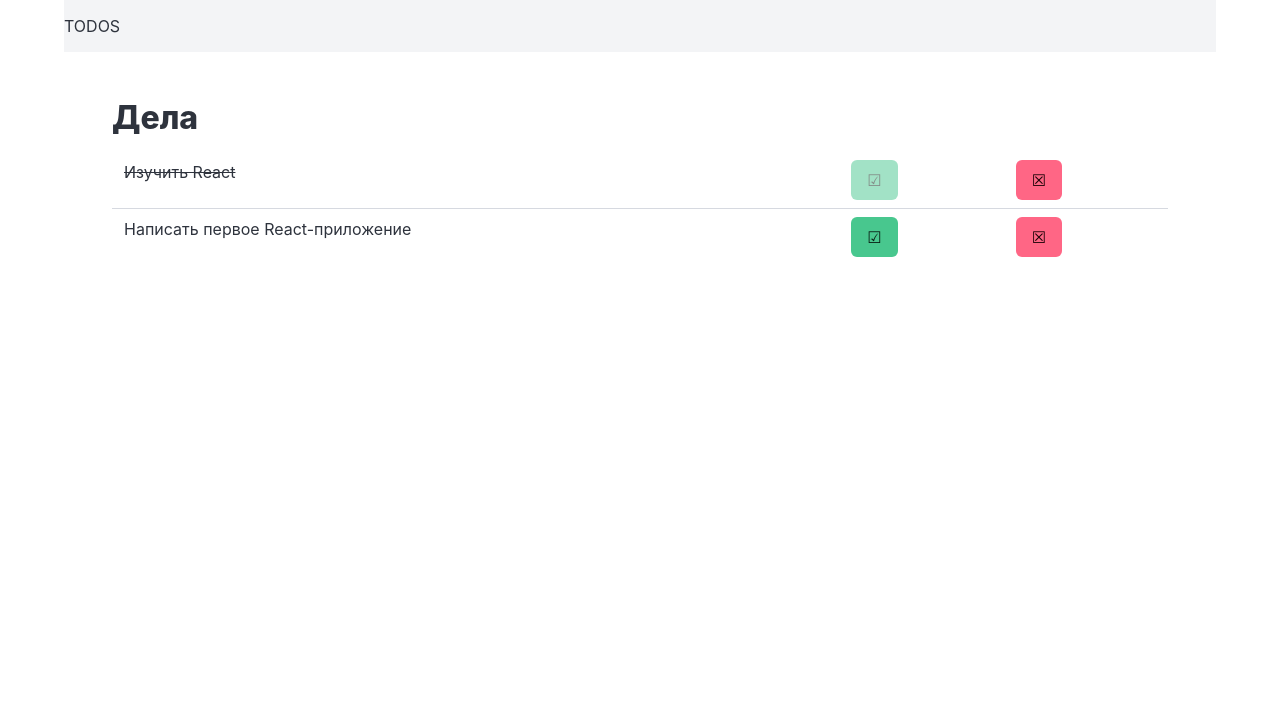
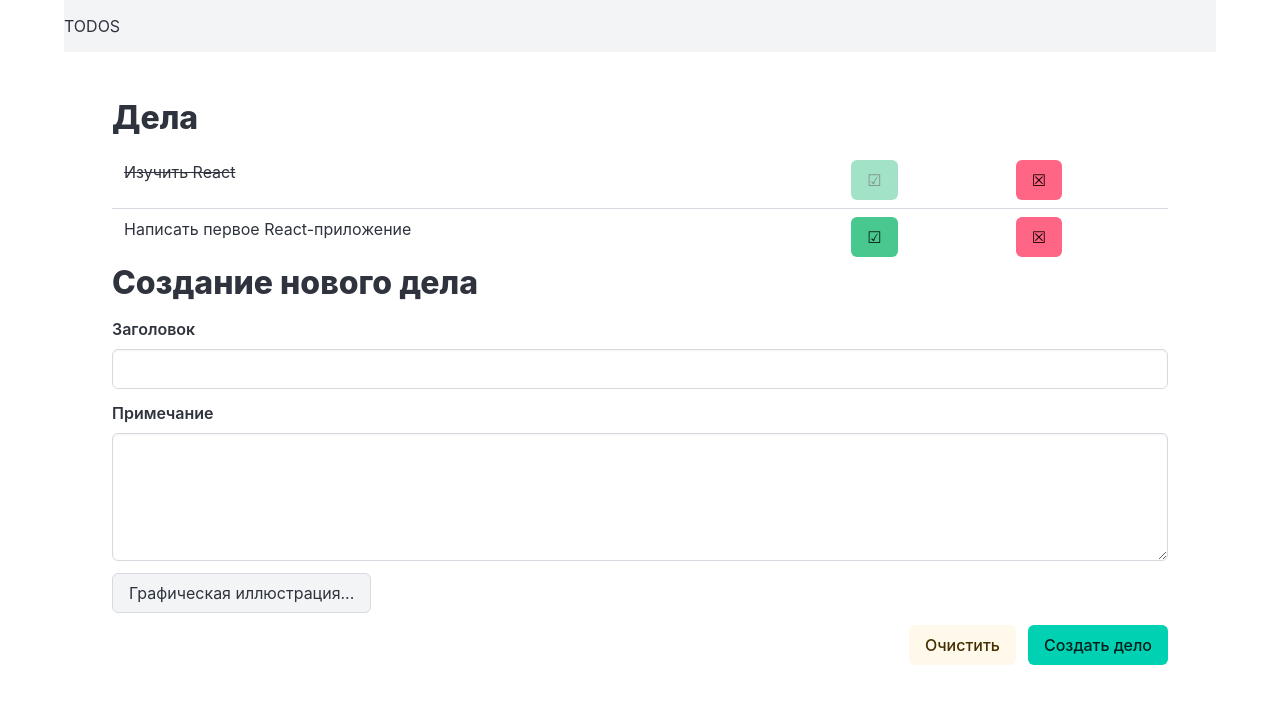
Before and after one commit to masalimov/todos, a React (Vite) app: page / in a window 1280 px wide. Shown: the top 704 px of the page. Built offline with nearby package versions, Linux system fonts and the light colour scheme.

Commit message:
Add TodoAdd Form

```diff
--- a/src/App.tsx
+++ b/src/App.tsx
@@ -1,6 +1,7 @@
 import { useState } from 'react';
 import initialTodos from './todos';
-import TodoList from './todolist';
+import TodoList, { type Todo } from './todolist';
+import TodoAdd from './todoadd';
 
 function App() {
    const [todos, setTodos] = useState(initialTodos);
@@ -14,7 +15,11 @@ function App() {
       setTodos(newTodos);
    };
 
-   const del = (key: number) => {
+   const addItem = (deed: Todo) => {
+      setTodos([...todos, deed]);
+   };
+
+   const delItem = (key: number) => {
       const newTodos = todos.filter((current) => current.key !== key);
       setTodos(newTodos);
    };
@@ -28,7 +33,8 @@ function App() {
                </div>
             </nav>
             <main className="content px-6 py-6">
-               <TodoList todos={todos} setItemDone={setDone} delItem={del} />
+               <TodoList todos={todos} setItemDone={setDone} delItem={delItem} />
+               <TodoAdd addItem={addItem} />
             </main>
          </div>
       </>
--- /dev/null
+++ b/src/todoadd.tsx
@@ -0,0 +1,97 @@
+import React, { useState } from 'react';
+import { type Todo } from './todolist';
+
+interface TodoAddProps {
+   addItem: (deed: Todo) => void;
+}
+
+export default function TodoAdd({ addItem }: TodoAddProps) {
+   const [title, setTitle] = useState('');
+   const [desc, setDesc] = useState('');
+   const [image, setImage] = useState('');
+
+   const handleFormSubmit = (evt: React.SubmitEvent<HTMLFormElement>) => {
+      // Prevent the browser from reloading the page
+      evt.preventDefault();
+      const date = new Date();
+      const newDeed: Todo = {
+         title,
+         desc,
+         image,
+         done: false,
+         createdAt: date.toLocaleString(),
+         key: date.getTime(),
+      };
+      addItem(newDeed);
+      evt.target?.reset();
+   };
+
+   const handleFormReset = () => {
+      setTitle('');
+      setDesc('');
+      setImage('');
+   };
+
+   const handleImageChange = (evt: React.ChangeEvent) => {
+      const file = (evt.target as HTMLInputElement).files?.[0];
+      if (file) {
+         const fileReader = new FileReader();
+         fileReader.onload = () => {
+            setImage(fileReader.result as string);
+            console.log(fileReader.result);
+         };
+         fileReader.readAsDataURL(file);
+      }
+   };
+
+   return (
+      <section>
+         <h1>Создание нового дела</h1>
+         <form onSubmit={handleFormSubmit} onReset={handleFormReset}>
+            <div className="field">
+               <label className="label">Заголовок</label>
+               <div className="control">
+                  <input
+                     className="input"
+                     value={title}
+                     onChange={(e) => setTitle(e.target.value)}
+                  />
+               </div>
+            </div>
+            <div className="field">
+               <label className="label">Примечание</label>
+               <div className="control">
+                  <textarea
+                     className="textarea"
+                     value={desc}
+                     onChange={(e) => setDesc(e.target.value)}
+                  />
+               </div>
+            </div>
+            <div className="field">
+               <div className="file">
+                  <label className="file-label">
+                     <input
+                        className="file-input"
+                        type="file"
+                        accept="image/*"
+                        onChange={handleImageChange}
+                     />
+                     <span className="file-cta">
+                        <span className="file-label">Графическая иллюстрация...</span>
+                     </span>
+                  </label>
+               </div>
+            </div>
+            <div className="field is-grouped is-grouped-right">
+               <div className="control">
+                  <input type="reset" className="button is-warning is-light" value="Очистить" />
+               </div>
+               <div className="control">
+                  <input type="submit" className="button is-primary" value="Создать дело" />
+               </div>
+            </div>
+         </form>
+      </section>
+   );
+}
--- a/src/todolist.tsx
+++ b/src/todolist.tsx
@@ -1,4 +1,4 @@
-interface Todo {
+export interface Todo {
    title: string;
    desc: string;
    image: string;
@@ -13,7 +13,7 @@ interface TodoProps {
    delItem: (key: number) => void;
 }
 
-function TodoList({ todos, setItemDone, delItem }: TodoProps) {
+export default function TodoList({ todos, setItemDone, delItem }: TodoProps) {
    return (
       <section>
          <h1>Дела</h1>
@@ -55,5 +55,3 @@ function TodoList({ todos, setItemDone, delItem }: TodoProps) {
       </section>
    );
 }
-
-export default TodoList;
```
